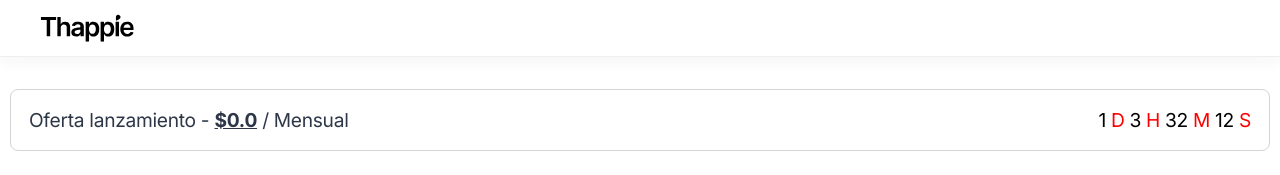
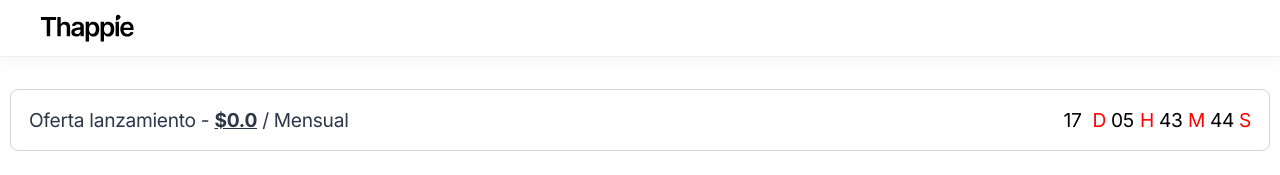
Before and after one commit to gesmia/Gesmia, a Next.js app: page /checkout in a window 1280 px wide. Shown: the top 175 px of the page. Built offline with nearby package versions, Linux system fonts and the light colour scheme; no server answers.

Commit message:
countdown base

```diff
--- /dev/null
+++ b/app/checkout/(components)/timer/Timer.tsx
@@ -0,0 +1,72 @@
+'use client';
+
+import React, { useState, useEffect } from 'react';
+import './timer.css'
+
+const DEADLINE = new Date('2024/08/01');
+
+function calculateTimeLeft(): Record<'days' | 'hours' | 'minutes' | 'seconds', string> {
+  const difference = +DEADLINE - +new Date();
+
+  const bareData = (difference > 0) ? {
+    days: Math.floor(difference / (1000 * 60 * 60 * 24)),
+    hours: Math.floor((difference / (1000 * 60 * 60)) % 24),
+    minutes: Math.floor((difference / 1000 / 60) % 60),
+    seconds: Math.floor((difference / 1000) % 60),
+  } : { days: 0, hours: 0, minutes: 0, seconds: 0 };
+
+  return Object.fromEntries(
+    Object.entries(bareData).map((
+      [key, value]) => [key, `${value}`.padStart(2, '0')]
+    ),
+  ) as any;
+}
+export function Timer() {
+  const [oldTimeLeft, setOldTimeLeft] = useState<ReturnType<typeof calculateTimeLeft>>(null!);
+  const [timeLeft, setTimeLeft] = useState(calculateTimeLeft());
+
+  function updateTimeLeft() {
+    const newTimeLeft = calculateTimeLeft()
+    if (JSON.stringify(timeLeft) === JSON.stringify(newTimeLeft)) return;
+
+    setOldTimeLeft(timeLeft);
+    setTimeLeft(newTimeLeft);
+  }
+
+  useEffect(() => {
+    const timer = setInterval(updateTimeLeft, 1000);
+    return () => clearInterval(timer);
+  }, [timeLeft]);
+
+  const NumberDisplay = (current: string, old?: string) => {
+    if (current === old) return <span>{current}</span>;
+    return (
+      <>
+        {[current, old].map((v) => (
+          <span key={v || -1}>{v}</span>
+        ))}
+      </>
+    );
+  }
+
+  return (
+    <p className='ctt'>
+      <span className='countdown-text'>
+        {NumberDisplay(timeLeft.days, oldTimeLeft?.days)}
+      </span>
+      <span className='countdown-number'>D</span>
+      <span className='countdown-text'>
+        {NumberDisplay(timeLeft.hours, oldTimeLeft?.hours)}
+      </span>
+      <span className='countdown-number'>H</span>
+      <span className='countdown-text'>
+        {NumberDisplay(timeLeft.minutes, oldTimeLeft?.minutes)}
+      </span>
+      <span className='countdown-number'>M</span>
+      <span className='countdown-text'>
+        {NumberDisplay(timeLeft.seconds, oldTimeLeft?.seconds)}
+      </span>
+      <span className='countdown-number'>S</span>
+    </p>
+  );
+}
--- /dev/null
+++ b/app/checkout/(components)/timer/timer.css
@@ -0,0 +1,36 @@
+.countdown-text {
+    display: flex;
+    flex-direction: column;
+    align-items: center;
+    width: 24px;
+    position: relative;
+    overflow: hidden;
+}
+
+.countdown-text span {
+    position: absolute;
+    bottom: 0;
+    right: 0;
+    left: 0;
+    top: 0;
+    margin: auto;
+    transition: 0.2s;
+}
+
+.countdown-text span + span {
+    top: -100%;
+}
+
+.countdown-text span:first-of-type {
+    animation: newTime 0.2s forwards;
+}
+
+@keyframes newTime {
+    from {
+        translate: 0 100%;
+    }
+
+    to {
+        translate: 0 0;
+    }
+}
--- a/app/checkout/page.tsx
+++ b/app/checkout/page.tsx
@@ -13,6 +13,7 @@
 import Link from 'next/link';
 import { createRegisterSession } from '@/firebase/actions/create-register-session';
 import { createCompleatedPersonalInfo } from '@/firebase/actions/create-compleated-personal-info';
+import { Timer } from './(components)/timer/Timer';
 
 export default function CheckoutPage() {
   const [compleatedPI, setCompleatedPI] = useState(false);
@@ -82,7 +83,8 @@
             <h3>Oferta lanzamiento - <strong><u>$0.0</u></strong> / Mensual</h3>
           </div>
           <div className='countdown-timer'>
-            <p className='ctt'><span className='countdown-text'>1</span><span className='countdown-number'>D</span> <span className='countdown-text'>3</span><span className='countdown-number'>H</span> <span className='countdown-text'>32</span><span className='countdown-number'>M</span> <span className='countdown-text'>12</span><span className='countdown-number'>S</span></p>
+            {/* <p className='ctt'><span className='countdown-text'>1</span><span className='countdown-number'>D</span> <span className='countdown-text'>3</span><span className='countdown-number'>H</span> <span className='countdown-text'>32</span><span className='countdown-number'>M</span> <span className='countdown-text'>12</span><span className='countdown-number'>S</span></p> */}
+            <Timer />
           </div>
         </div>
 
```
